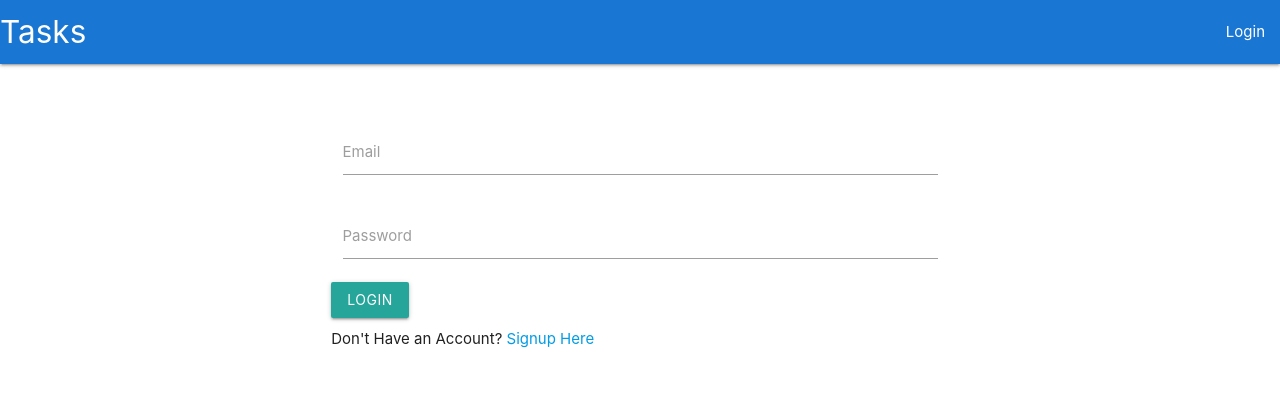
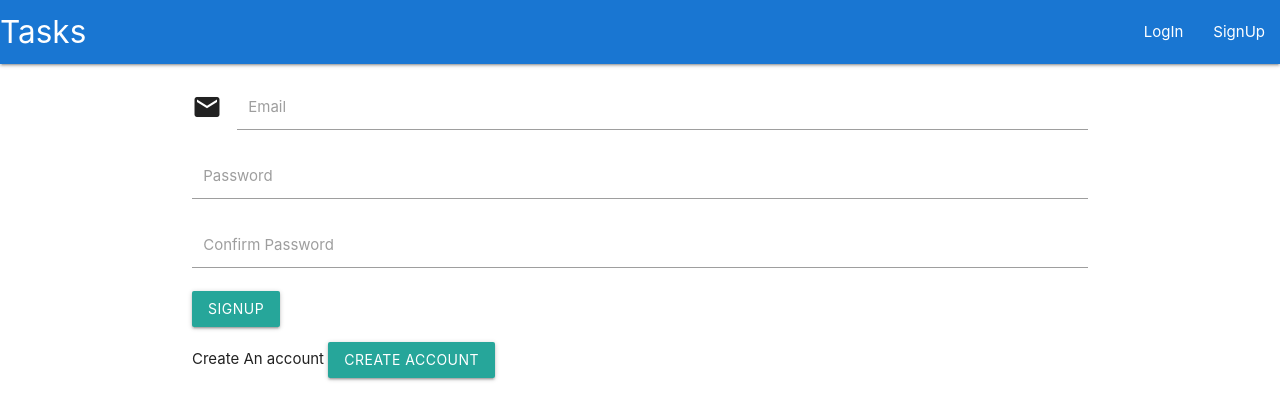
Before and after one commit to Mouniswar/node-tasks-api, a React (Create React App) app in the folder src/frontend/: page /SignUp in a window 1280 px wide. Shown: the top 420 px of the page. Built offline with nearby package versions, Linux system fonts and the light colour scheme.

Commit message:
Added routing

```diff
--- a/package.json
+++ b/package.json
@@ -15,9 +15,10 @@
     "express": "^4.17.1",
     "jsonwebtoken": "^8.4.0",
     "materialize-css": "^1.0.0",
-    "mongodb": "^3.1.10",
-    "mongoose": "^5.3.16",
+    "mongodb": "^3.6.4",
+    "mongoose": "^5.11.17",
     "react-materialize": "^3.9.7",
+    "react-router-dom": "^5.2.0",
     "validator": "^13.5.2"
   },
   "devDependencies": {
--- a/src/frontend/package.json
+++ b/src/frontend/package.json
@@ -6,14 +6,11 @@
     "@testing-library/jest-dom": "^5.11.9",
     "@testing-library/react": "^11.2.5",
     "@testing-library/user-event": "^12.7.1",
-<<<<<<< HEAD
-    "materialize-css": "^1.0.0",
-=======
     "axios": "^0.21.1",
->>>>>>> dcd89d85de6029b80ed66ee765de98c7cadc127d
     "react": "^17.0.1",
     "react-dom": "^17.0.1",
     "react-materialize": "^3.9.7",
+    "react-router-dom": "^5.2.0",
     "react-scripts": "4.0.2",
     "web-vitals": "^1.1.0"
   },
--- a/src/frontend/src/Components/App.js
+++ b/src/frontend/src/Components/App.js
@@ -1,12 +1,21 @@
 import './App.css';
-import Navbar from './NavBar/NavBar';
-import Login from './Forms/Login';
+import NavBar from './NavBar/NavBar';
+import LogIn from './Forms/LogIn';
+import SignUp from './Forms/SignUp'
+import { Redirect, Route, Switch } from 'react-router-dom';
+import { BrowserRouter as Router } from 'react-router-dom';
 
 const App = () => {
   return (
     <div>
-      <Navbar></Navbar>
-      <Login></Login>
+      <Router>
+      <NavBar/>
+            <Switch>
+                <Route path='/LogIn' exact component={LogIn} />
+                <Route path='/SignUp' exact component={SignUp} />
+                <Redirect to='/'/>
+         </Switch>
+      </Router>
     </div>
   )
 }
--- a/src/frontend/src/Components/Forms/Login.js
+++ b/src/frontend/src/Components/Forms/Login.js
@@ -16,7 +16,7 @@ const Login = () => {
     const handleInput =  (e) => {
         axios.post('http://localhost:8000/users/login',data)
         .then((res) => {
-            // console.log(res)
+            console.log(res)
             if(res.status == 200) {
                 localStorage.setItem("token", "Bearer " + res.data.token)
                 axios.get('http://localhost:8000/users/me', {
--- a/src/frontend/src/Components/Forms/SignUp.js
+++ b/src/frontend/src/Components/Forms/SignUp.js
@@ -24,7 +24,8 @@ class SignUp extends Component {
               style={{
               marginRight: '5px'
               }}
-              waves="light"
+                waves="light"
+                href="/SignUp"
               >
                 SignUp
              </Button>
--- a/src/frontend/src/Components/NavBar/NavBar.js
+++ b/src/frontend/src/Components/NavBar/NavBar.js
@@ -11,28 +11,12 @@ const NavBar = () => {
           style={{backgroundColor:'#1976D2'}}
           alignLinks="right"
           brand={<a className="brand-logo" href="#">Tasks</a>}
-          id="mobile-nav"
-          menuIcon={<Icon>menu</Icon>}
-          options={{
-            draggable: true,
-            edge: 'left',
-            inDuration: 250,
-            onCloseEnd: null,
-            onCloseStart: null,
-            onOpenEnd: null,
-            onOpenStart: null,
-            outDuration: 200,
-            preventScrolling: true
-          }}
-          sidenav={
-            <ul style={{textAlign: "center"}}>
-              <li><a href="#">Login</a></li>
-
-            </ul>
-            }
-          >
-          <NavItem href="" onClick={e => e.preventDefault()}>
-              Login
+          id="mobile-nav">
+          <NavItem  onClick={e => e.preventDefault()}>
+              LogIn
+          </NavItem>
+          <NavItem  onClick={e => e.preventDefault()}>
+              SignUp
           </NavItem>
         </Navbar>
       </div>
```
Also changed, not shown: 2 other files (tests, documents, lock files or other folders).
